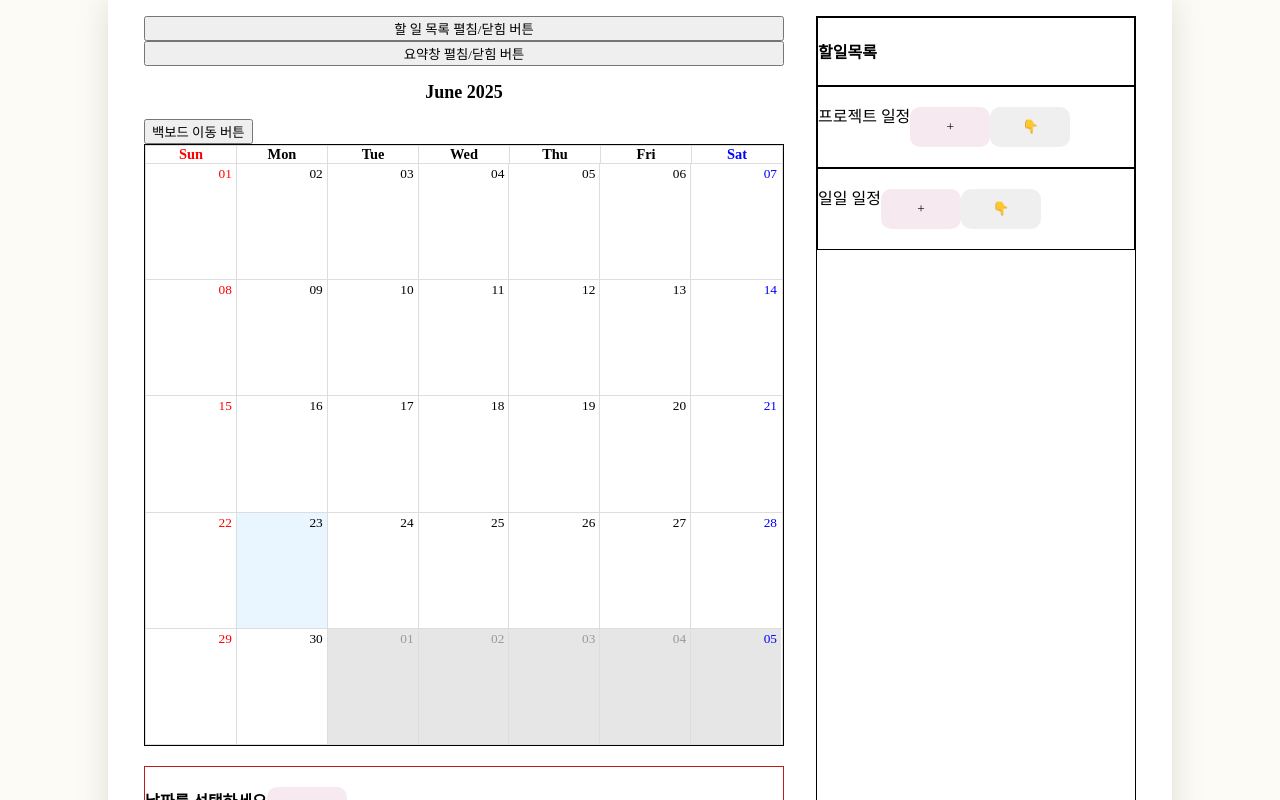
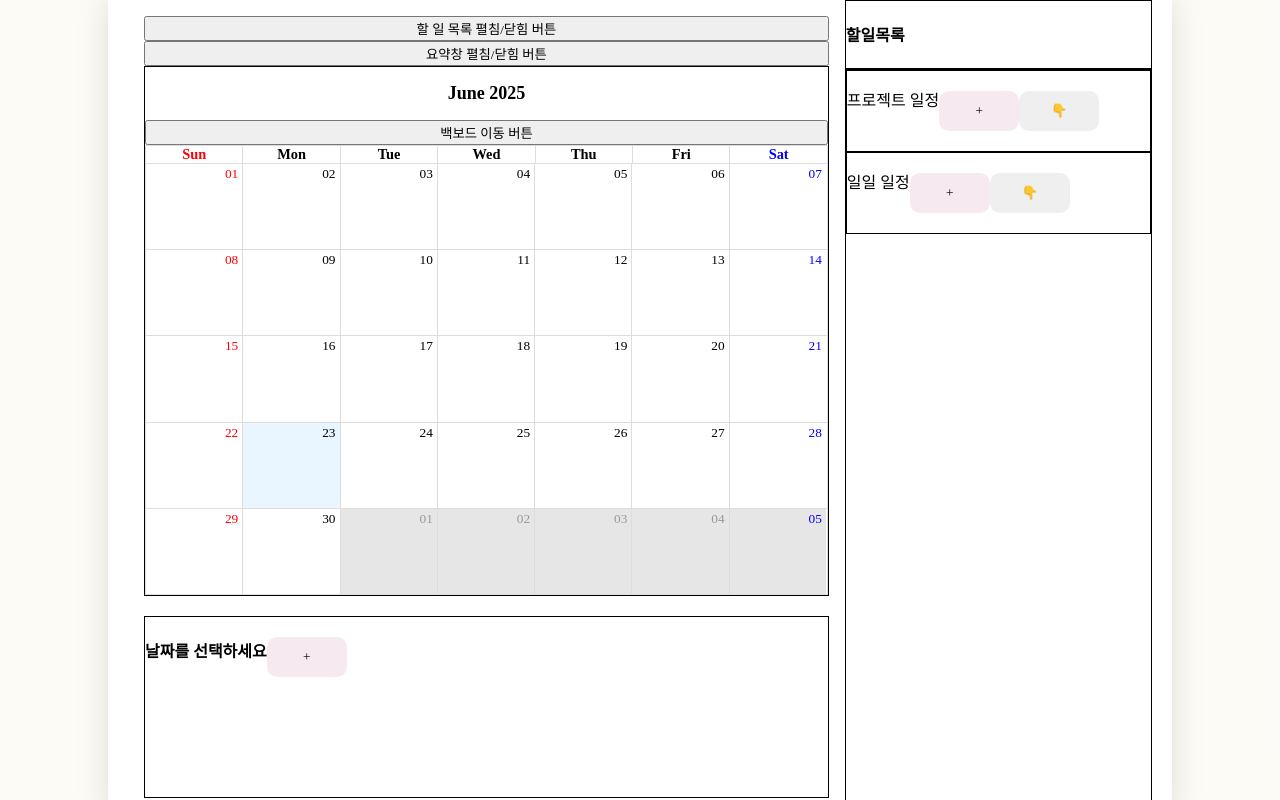
Before and after one commit to Junny-ee/CalogProject, a React (Vite) app: page / in a window 1280 px wide. Shown: the top 800 px of the page. Built offline with nearby package versions, Linux system fonts and the light colour scheme; a web font is replaced by a local one.

Commit message:
06.23 수정

```diff
--- a/src/components/FrontCalendar.css
+++ b/src/components/FrontCalendar.css
@@ -1,9 +1,14 @@
 .FrontCalendar {
   border: 1px solid #000000;
-  height: 600px;
   margin-bottom: 20px;
+  display: flex;
+  flex-direction: column;
 }
-
+.FrontCalendar_container {
+  flex-grow: 1;
+  min-height: 450px;
+  overflow: hidden;
+}
 .rbc-day-bg {
   cursor: pointer;
   /* background-color: blue; */
--- a/src/components/FrontCalendar.jsx
+++ b/src/components/FrontCalendar.jsx
@@ -66,12 +66,12 @@ const FrontCalendar = ({ events }) => {
   };
 
   return (
-    <div>
+    <div className="FrontCalendar">
       <HeaderCalendar date={date} onClick={() => setmodalOpen(true)} />
 
       <button onClick={() => nav("/backboard")}>백보드 이동 버튼</button>
 
-      <div className="FrontCalendar" ref={calendarRef}>
+      <div className="FrontCalendar_container" ref={calendarRef}>
         <Calendar
           localizer={localizer}
           events={events}
--- a/src/components/ProjectSchedule.jsx
+++ b/src/components/ProjectSchedule.jsx
@@ -1,6 +1,4 @@
 import "./ProjectSchedule.css";
-import { useState } from "react";
-import Button from "./Button";
 
 // ProjectSchedule에서도 모달을 열기 위한 콜백 함수를 prop으로 받습니다.
 const ProjectSchedule = ({ data, onItemClick }) => {
@@ -9,7 +7,6 @@ const ProjectSchedule = ({ data, onItemClick }) => {
       onItemClick(data);
     }
   };
-  const startDate = new Date(data.start).getTime();
   const endDate = new Date(data.end).getTime();
   const Dday = endDate - new Date().getTime(); // 시간단위로 Dday 적용됨
   return (
@@ -20,9 +17,15 @@ const ProjectSchedule = ({ data, onItemClick }) => {
             {new Date(data.start).toLocaleDateString()} ~
             {new Date(data.end).toLocaleDateString()}
           </p>
-          <p>{`D-day ${
-            !new Date(Dday).getDate() <= 1 ? new Date(Dday).getDate() - 1 : ""
-          }`}</p>
+          <p>
+            {endDate > new Date().getTime()
+              ? `D-day ${
+                  !new Date(Dday).getDate() <= 1
+                    ? new Date(Dday).getDate() - 1
+                    : ""
+                }`
+              : "완료된 일정입니다."}
+          </p>
         </div>
         <a className="ProjectSchedule_title" onClick={handleItemClick}>
           {data.title}
--- a/src/components/ScheduleList.css
+++ b/src/components/ScheduleList.css
@@ -1,6 +1,5 @@
 .ScheduleList {
-  border: 1px solid #000000;
-  height: 900px;
+  height: 100%;
   display: flex;
   flex-direction: column;
 }
@@ -9,40 +8,19 @@
   border: 1px solid #000;
   flex-shrink: 0;
 }
-.SchduleList_Contents {
+.ScheduleList_Contents {
   display: flex;
   flex-grow: 1;
   flex-direction: column;
-  overflow: hidden;
+  overflow-y: auto;
+  border: 1px solid #000;
+  /* overflow: hidden; */
 }
 .ScheduleList_Todo {
   border: 1px solid #000;
   display: flex;
   align-items: stretch;
   flex-shrink: 0;
-}
-.right-content {
-  position: relative;
-  width: 300px;
-  flex-shrink: 0;
-
-  transform: translateX(100%);
-  opacity: 0;
-  pointer-events: none;
-  transition: transform 0.3s ease-in-out, opacity 0.3s ease-in-out,
-    width 0.3s ease-in-out;
-  overflow: hidden;
-}
-
-.right-content.open {
-  transform: translateX(0);
-  width: 300px;
-  opacity: 1;
-  pointer-events: auto;
-}
-
-.right-content:not(.open) {
-  width: 0;
 }
 
 .Todo-content {
--- a/src/components/Summary.css
+++ b/src/components/Summary.css
@@ -1,32 +1,21 @@
 .Summary {
-  border: 1px solid #bb1c1c;
-  flex-grow: 1;
-  min-height: 200px;
-}
-.under-content {
-  position: relative;
-
-  flex-shrink: 0;
-
-  transform: translateY(100%);
-  opacity: 0;
-  pointer-events: none;
-
-  transition: transform 0.3s ease-in-out, opacity 0.3s ease-in-out,
-    width 0.3s ease-in-out;
+  display: flex;
+  flex-direction: column;
+  width: 100%;
+  height: 100%;
   overflow: hidden;
+  min-height: 0;
 }
 
-.under-content.open {
-  transform: translateY(0);
-
-  opacity: 1;
-  pointer-events: auto;
-}
 .Summary_Header {
   display: flex;
 }
 
 .Summary_Contents {
   padding: 5px;
+  display: flex;
+  flex-grow: 1;
+  flex-direction: column;
+  overflow-y: auto;
+  min-width: 0;
 }
--- a/src/components/Summary.jsx
+++ b/src/components/Summary.jsx
@@ -5,8 +5,6 @@ import { useNavigate } from "react-router-dom";
 import { useContext, useEffect, useState } from "react";
 import { CalogStateContext } from "../App";
 const Summary = ({ date }) => {
-  // calendarData = 스토리지 데이터
-  // console.log(new Date(calendarData[0].start).getFullYear());
   const [todaySummary, setTodaySummary] = useState(null);
   const BackBoardData = useContext(CalogStateContext);
   const nav = useNavigate();
--- a/src/components/SummaryItem.css
+++ b/src/components/SummaryItem.css
@@ -1,8 +1,18 @@
 .SummaryItem {
   height: 100px;
   overflow-y: auto;
+  display: flex;
+  flex-grow: 1;
+  flex-direction: column;
 }
 
 .SummaryItem_title {
   cursor: pointer;
+  overflow: hidden;
+  white-space: nowrap;
+  text-overflow: ellipsis;
+  display: flex;
+  min-width: 0;
+  flex-grow: 1;
+  font-weight: bold;
 }
--- a/src/components/SummaryItem.jsx
+++ b/src/components/SummaryItem.jsx
@@ -5,6 +5,7 @@ const SummaryItem = ({ data }) => {
   if (!data) {
     return;
   }
+
   return (
     <div className="SummaryItem">
       {data.map((item) => (
@@ -14,7 +15,6 @@ const SummaryItem = ({ data }) => {
           onClick={() => nav(`/read/${item.id}`)}
         >
           {item.title}
-          <br></br>
         </a>
       ))}
     </div>
--- a/src/pages/Calendar.css
+++ b/src/pages/Calendar.css
@@ -1,26 +1,68 @@
 .Calendar {
   display: flex;
-  min-height: 100vh;
+  height: 100%;
+  width: 100%;
+  min-width: 0;
   overflow: hidden;
 }
 
-.Calendar .right-content {
-  flex: 1;
+/* left-content 기본 스타일 (Summary가 열려있을 때) */
+.Calendar .left-content {
+  display: flex;
+  flex: 2; /* 이 값이 Summary가 열려있을 때의 비율 */
   padding: 1rem;
+  flex-direction: column;
+  min-width: 0;
+  overflow: hidden;
+  transition: flex 0.3s ease-in-out; /* flex 속성 변화를 위한 transition 추가 */
 }
 
-.Calendar .left-content {
-  display: flex;
-  flex: 2;
-  padding: 1rem;
-  flex-direction: column;
+.Calendar .left-content.summary-closed {
+  flex: 3;
 }
 .Calendar .left-content > div:first-child {
-  /* 캘린더 영역 고정 높이 */
-  height: 60%;
-  min-height: 300px; /* 필요 시 */
-}
-.Calendar .left-content > div:last-child {
-  /* 요약창: 나머지 공간 모두 차지 */
+  flex-shrink: 0;
+  min-height: 300px;
   flex-grow: 1;
 }
+
+.under-content {
+  position: relative;
+  flex-shrink: 0;
+  flex-grow: 0;
+  max-height: 0;
+  transform: translateY(100%);
+  opacity: 0;
+  pointer-events: none;
+  overflow: hidden;
+  transition: max-height 0.3s ease-in-out, transform 0.3s ease-in-out,
+    opacity 0.3s ease-in-out;
+  border: 1px solid black;
+}
+
+.under-content.open {
+  max-height: 100%;
+  transform: translateY(0); /* <-- 원래 위치로 되돌림 */
+  opacity: 1;
+  pointer-events: auto; /* 클릭 이벤트 활성화 */
+  flex-grow: 1;
+}
+
+.Calendar .right-content {
+  position: relative;
+  width: 0; /* 기본적으로 닫힌 상태를 위한 너비 */
+  flex-shrink: 0;
+  transform: translateX(100%);
+  opacity: 0;
+  pointer-events: none;
+  transition: transform 0.3s ease-in-out, opacity 0.3s ease-in-out,
+    width 0.3s ease-in-out;
+  overflow: hidden;
+}
+
+.Calendar .right-content.open {
+  transform: translateX(0);
+  width: 30%; /* 열렸을 때의 너비 */
+  opacity: 1;
+  pointer-events: auto;
+}
```
Also changed, not shown: src/components/BackBoardMain.jsx (+7 -5 lines).
